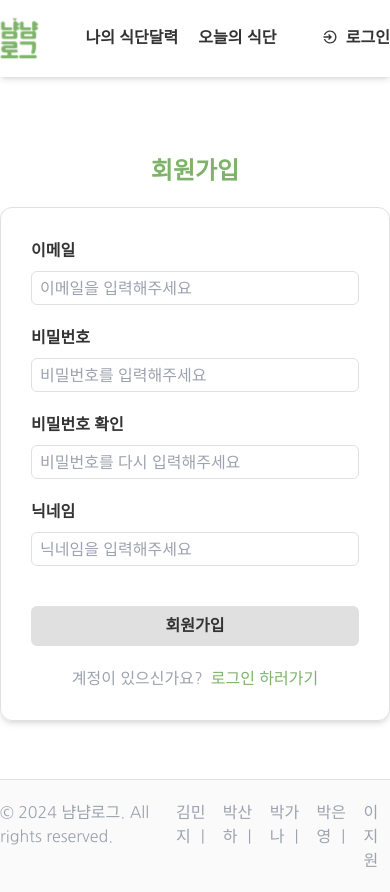
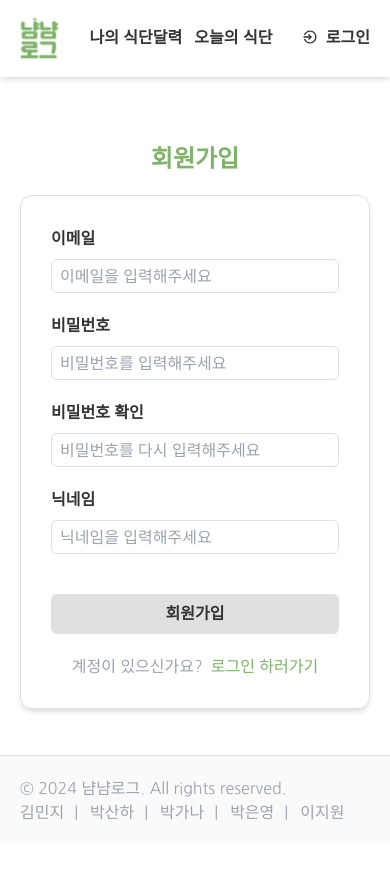
Before and after one commit to minji7901/yumyum, a Next.js app: page /signup in a window 390 px wide. After the commit the page ends 844 px from the top, so only its background shows below. Built offline with nearby package versions, Linux system fonts and the light colour scheme; no server answers; the database is empty.

Commit message:
style : 반응형 css 추가

```diff
--- a/src/app/signin/page.tsx
+++ b/src/app/signin/page.tsx
@@ -3,9 +3,9 @@ import SocialLogin from '@/components/sign/SocialLogin';
 
 const Signin = () => {
   return (
-    <div className="flex flex-col justify-center h-[calc(100vh-142px)]">
+    <div className="h-[calc(100vh-166px)] flex flex-col justify-center md:h-[calc(100vh-142px)]">
       <h1 className="common-title">로그인</h1>
-      <div className="max-w-[500px] w-full mx-auto border border-softly rounded-xl p-[30px] shadow-md">
+      <div className="md:max-w-[500px] md:w-full md:mx-auto border border-softly rounded-xl p-[30px] mx-5 shadow-md">
         <SignForm isLoginMode={true} />
         <SocialLogin />
       </div>
--- a/src/app/signup/page.tsx
+++ b/src/app/signup/page.tsx
@@ -2,9 +2,9 @@ import SignForm from '@/components/sign/SignForm';
 
 const Signup = () => {
   return (
-    <div className="flex flex-col justify-center h-[calc(100vh-142px)]">
+    <div className="h-[calc(100vh-166px)] flex flex-col justify-center md:h-[calc(100vh-142px)]">
       <h1 className="common-title">회원가입</h1>
-      <div className="max-w-[500px] w-full mx-auto border border-softly rounded-xl p-[30px] shadow-md">
+      <div className="md:max-w-[500px] md:w-full md:mx-auto border border-softly rounded-xl p-[30px] mx-5 shadow-md">
         <SignForm isLoginMode={false} />
       </div>
     </div>
--- a/src/components/Footer.tsx
+++ b/src/components/Footer.tsx
@@ -2,8 +2,8 @@ import React from 'react';
 
 const Footer = () => {
   return (
-    <footer className="border-softly border-t bg-[#FAFAFA] py-5">
-      <div className="max-w-[1200px] mx-auto flex justify-between">
+    <footer className=" border-softly border-t bg-[#FAFAFA] p-5 md:px-0">
+      <div className="max-w-[1200px] mx-auto flex justify-between flex-col md:flex-row">
         <p className="text-gray-400">© 2024 냠냠로그. All rights reserved.</p>
         <ul className="flex space-x-3 text-gray-400">
           <li className='after:content-["|"] after:ml-[10px]'>김민지</li>
--- a/src/components/Header.tsx
+++ b/src/components/Header.tsx
@@ -1,23 +1,31 @@
 'use client';
 
-import { useState } from 'react';
+import { useEffect, useState } from 'react';
 import Link from 'next/link';
 import Swal from 'sweetalert2';
 import { MdOutlinePersonOutline } from 'react-icons/md';
 import { IoMdLogIn } from 'react-icons/io';
 import { RiLogoutCircleLine } from 'react-icons/ri';
 import { createClient } from '@/utils/supabase/client';
-import { useRouter } from 'next/navigation';
+import { usePathname, useRouter } from 'next/navigation';
 import MyPageModal from './mypage/MyPageModal';
 import useAuthStore from '@/store/authStore';
+import useAuthListener from '@/hooks/useAuthListener';
+import { IoIosMenu, IoMdClose } from 'react-icons/io';
 
 const Header = () => {
-  const { isLogin, logout } = useAuthStore();
+  const { isLogin, logout, setUser } = useAuthStore();
   const [isModalOpen, setIsModalOpen] = useState(false);
+  const [isMenuOpen, setIsMenuOpen] = useState(false);
+  const router = useRouter();
+  const pathname = usePathname();
+  const supabase = createClient();
 
-  const router = useRouter();
+  useAuthListener();
 
-  const supabase = createClient();
+  useEffect(() => {
+    setIsMenuOpen(false);
+  }, [pathname]);
 
   const handleLogout = async () => {
     const result = await Swal.fire({
@@ -30,45 +38,52 @@ const Header = () => {
     });
 
     if (result.isConfirmed) {
-      try {
-        await supabase.auth.signOut();
       logout();
+      setUser(null);
+      const { error } = await supabase.auth.signOut();
+      if (error) {
+        console.log('로그아웃 오류', error.message);
+      }
+
       Swal.fire({
         icon: 'success',
         title: '로그아웃 성공',
         text: '로그아웃 되었습니다'
-        });
+      }).then(() => {
         router.push('/');
-      } catch (error) {
-        console.error('로그아웃 실패:', error);
-        Swal.fire({
-          icon: 'error',
-          title: '로그아웃 실패',
-          text: '로그아웃이 실패하였습니다.'
       });
     }
-    }
   };
+
   return (
-    <header className="sticky top-0 bg-white shadow-md py-4 z-50">
-      <div className="flex items-center justify-between mx-auto max-w-[1200px] font-bold">
+    <header className="px-5 sticky top-0 bg-white shadow-md py-4 z-50 lg:px-0">
+      <div className="relative flex items-center mx-auto max-w-[1200px] font-bold">
         <Link href="/">
           <img src="/img/logo.svg" className="max-w-10" alt="냠냠로그 로고" />
         </Link>
-        <nav className="flex gap-5">
+        <nav className="flex gap-3 mx-auto md:gap-5">
           <Link href="/calendar">나의 식단달력</Link>
           <Link href="/todaysmeal">오늘의 식단</Link>
         </nav>
-
-        {/* 로그인 안한 유저 */}
+        {/* mo일시 토글버튼 노출 */}
+        {isLogin ? (
+          <button className="absolute right-0 text-xl lg:hidden" onClick={() => setIsMenuOpen(!isMenuOpen)}>
+            {isMenuOpen ? <IoMdClose /> : <IoIosMenu />}
+          </button>
+        ) : null}
+        {/* 로그인여부에 따른 ui 분기처리 */}
         {!isLogin ? (
           <Link href="/signin" className="flex items-center gap-2">
             <IoMdLogIn className="mb-[2px]" />
             로그인
           </Link>
         ) : (
-          // 로그인한 유저
-          <div className="flex gap-5">
+          // 로그인한 유저만 보임
+          <div
+            className={`${
+              isMenuOpen ? 'flex' : 'hidden'
+            } absolute top-[calc(100%+18px)] right-0 gap-5 flex-col bg-primary rounded-md p-2 items-center text-white md:flex-row md:flex md:static md:bg-transparent md:rounded-none md:p-0 md:text-[#333]`}
+          >
             <button type="button" className="flex items-center gap-2" onClick={() => setIsModalOpen(true)}>
               <MdOutlinePersonOutline className="text-xl" />
               마이페이지
@@ -80,8 +95,6 @@ const Header = () => {
           </div>
         )}
       </div>
-
-      {/* 마이페이지 모달 */}
       <MyPageModal isOpen={isModalOpen} onClose={() => setIsModalOpen(false)} />
     </header>
   );
--- a/src/components/mypage/MyPageModal.tsx
+++ b/src/components/mypage/MyPageModal.tsx
@@ -12,7 +12,7 @@ interface MyPageModalProps {
 }
 
 const MyPageModal: React.FC<MyPageModalProps> = ({ isOpen, onClose }) => {
-  const { user, setUser } = useAuthStore();
+  const { user, setUser, logout } = useAuthStore();
   const [newNickname, setNewNickname] = useState<string>('');
   const [isEditingNickname, setIsEditingNickname] = useState<boolean>(false);
 
@@ -101,9 +101,9 @@ const MyPageModal: React.FC<MyPageModalProps> = ({ isOpen, onClose }) => {
         title: '회원 탈퇴',
         text: responseData.message
       });
-
+      logout();
+      setUser(null);
       await supabase.auth.signOut();
-      setUser(null);
       onClose();
     } catch (error) {
       console.error(error);
@@ -117,7 +117,7 @@ const MyPageModal: React.FC<MyPageModalProps> = ({ isOpen, onClose }) => {
 
   return (
     <div className="fixed inset-0 bg-gray-500 bg-opacity-50 flex justify-center items-center z-50">
-      <div className="relative bg-white p-5 rounded-lg shadow-lg max-w-md w-full">
+      <div className="md:w-full relative bg-white p-5 rounded-lg shadow-lg max-w-md w-[80%]">
         <button className="absolute right-5" onClick={onClose}>
           <IoMdClose className="text-2xl" />
         </button>
```
Lines whose indentation alone changed are shown as unchanged.
